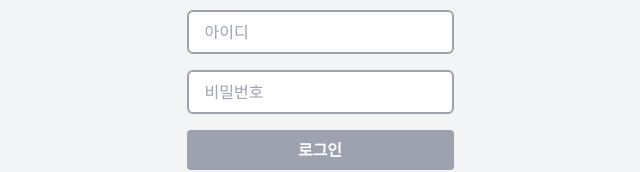
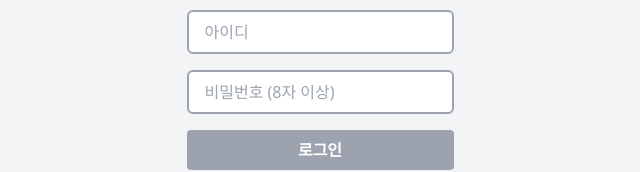
Before and after one commit to pre-onboarding-Team-4/pre-onboarding-11th-1-4, a React (Create React App) app: page /signin in a window 1280 px wide. Shown: the part 346-518 px from the top of the page, without its empty margins (320-960 px from the left). Built offline with nearby package versions, Linux system fonts and the light colour scheme.

Commit message:
Markup: 비밀번호 자릿수 안내 설정

```diff
--- a/src/components/common/Form.jsx
+++ b/src/components/common/Form.jsx
@@ -25,7 +25,7 @@ export default function Form({ type }) {
         value={form.password}
         onChange={handleChange}
         className='border-2 border-gray-400 rounded-md px-4 py-2 mb-4'
-        placeholder='비밀번호'
+        placeholder='비밀번호 (8자 이상)'
         required
       />
 
```
